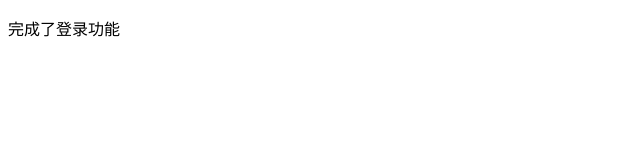
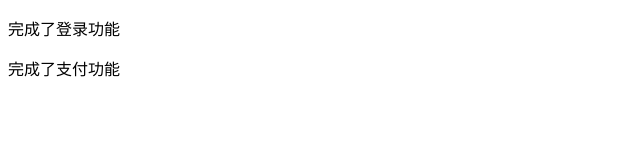
Before and after one commit to yanshaozhang/repo, a plain HTML site: page index.html in a window 1280 px wide. Shown: the whole page, without its empty margins (0-640 px from the left). Drawn offline with Linux system fonts and the light colour scheme.

Commit message:
完成了支付功能

```diff
--- a/index.html
+++ b/index.html
@@ -6,5 +6,6 @@
 </head>
 <body>
 	<p>完成了登录功能</p>
+	<p>完成了支付功能</p>
 </body>
 </html>
```
